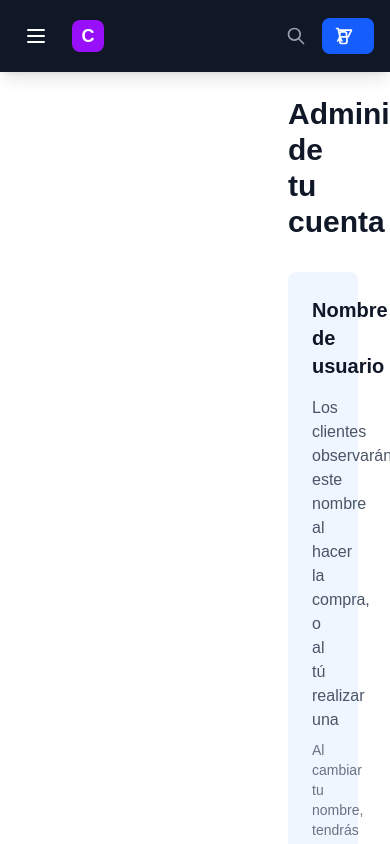
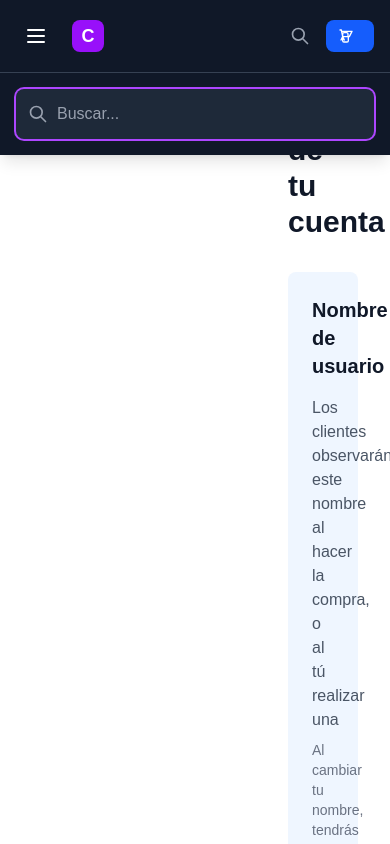
Before and after one commit to MiguelRestrepoL/ConectaBizFend, a Next.js app: page /perfil in a window 390 px wide. Both pictures are taken after a click on the button 296 px from the left and 36 px from the top of the page. Shown: the top 844 px of the page. Built offline with nearby package versions, Linux system fonts and the light colour scheme; no server answers.

Commit message:
Responsive - Home

```diff
--- a/src/app/components/Header.jsx
+++ b/src/app/components/Header.jsx
@@ -1,8 +1,10 @@
 'use client';
 
-import React from 'react';
+import React, { useState } from 'react';
 
 const Header = ({ userName = 'Usuario', onMenuClick }) => {
+  const [showSearch, setShowSearch] = useState(false);
+
   return (
     <header className="
       fixed top-0 right-0 z-40
@@ -43,8 +45,8 @@ const Header = ({ userName = 'Usuario', onMenuClick }) => {
 
       {/* Sección Derecha: Búsqueda + Acciones */}
       <div className="flex items-center space-x-2 sm:space-x-4">
-        {/* Búsqueda (oculto en móvil pequeño) */}
-        <div className="hidden sm:block relative">
+        {/* Búsqueda Desktop (visible desde tablet en adelante) */}
+        <div className="hidden md:block relative">
           <div className="absolute inset-y-0 left-0 pl-3 flex items-center pointer-events-none">
             <svg className="h-5 w-5 text-gray-400" fill="none" stroke="currentColor" viewBox="0 0 24 24">
               <path strokeLinecap="round" strokeLinejoin="round" strokeWidth={2} d="M21 21l-6-6m2-5a7 7 0 11-14 0 7 7 0 0114 0z" />
@@ -58,20 +60,24 @@ const Header = ({ userName = 'Usuario', onMenuClick }) => {
               pl-10 pr-4 py-2 rounded-lg
               border border-gray-700
               focus:outline-none focus:ring-2 focus:ring-purple-500 focus:border-transparent
-              w-32 sm:w-48 lg:w-64
+              w-48 lg:w-64
               transition-all
             "
           />
         </div>
 
         {/* Botón de búsqueda (solo móvil) */}
-        <button className="sm:hidden p-2 hover:bg-gray-800 rounded-lg transition-colors">
+        <button
+          onClick={() => setShowSearch(!showSearch)}
+          className="md:hidden p-2 hover:bg-gray-800 rounded-lg transition-colors"
+          aria-label="Buscar"
+        >
           <svg className="h-5 w-5 text-gray-400" fill="none" stroke="currentColor" viewBox="0 0 24 24">
             <path strokeLinecap="round" strokeLinejoin="round" strokeWidth={2} d="M21 21l-6-6m2-5a7 7 0 11-14 0 7 7 0 0114 0z" />
           </svg>
         </button>
 
-        {/* Mi Tienda Button */}
+        {/* Mi Tienda Button - SIEMPRE VISIBLE */}
         <button className="
           bg-blue-600 hover:bg-blue-700 text-white
           px-3 py-2 sm:px-4 sm:py-2
@@ -79,13 +85,39 @@ const Header = ({ userName = 'Usuario', onMenuClick }) => {
           flex items-center space-x-2
           transition-colors
           text-sm sm:text-base
+          whitespace-nowrap
         ">
-          <svg className="h-5 w-5" fill="none" stroke="currentColor" viewBox="0 0 24 24">
+          <svg className="h-4 w-4 sm:h-5 sm:w-5 flex-shrink-0" fill="none" stroke="currentColor" viewBox="0 0 24 24">
             <path strokeLinecap="round" strokeLinejoin="round" strokeWidth={2} d="M3 3h2l.4 2M7 13h10l4-8H5.4m0 0L7 13m0 0l-2.5 5M7 13l2.5 5m6-5v6a2 2 0 01-2 2H9a2 2 0 01-2-2v-6m8 0V9a2 2 0 00-2-2H9a2 2 0 00-2 2v4.01" />
           </svg>
-          <span className="hidden sm:inline">Mi tienda</span>
+          <span className="hidden xs:inline sm:inline">Mi tienda</span>
         </button>
       </div>
+
+      {/* Búsqueda Móvil Expandible (cuando showSearch = true) */}
+      {showSearch && (
+        <div className="md:hidden absolute top-full left-0 right-0 bg-gray-900 p-4 shadow-lg border-t border-gray-700">
+          <div className="relative">
+            <div className="absolute inset-y-0 left-0 pl-3 flex items-center pointer-events-none">
+              <svg className="h-5 w-5 text-gray-400" fill="none" stroke="currentColor" viewBox="0 0 24 24">
+                <path strokeLinecap="round" strokeLinejoin="round" strokeWidth={2} d="M21 21l-6-6m2-5a7 7 0 11-14 0 7 7 0 0114 0z" />
+              </svg>
+            </div>
+            <input
+              type="text"
+              placeholder="Buscar..."
+              autoFocus
+              className="
+                w-full
+                bg-gray-800 text-white placeholder-gray-400
+                pl-10 pr-4 py-3 rounded-lg
+                border border-gray-700
+                focus:outline-none focus:ring-2 focus:ring-purple-500 focus:border-transparent
+              "
+            />
+          </div>
+        </div>
+      )}
     </header>
   );
 };
```
